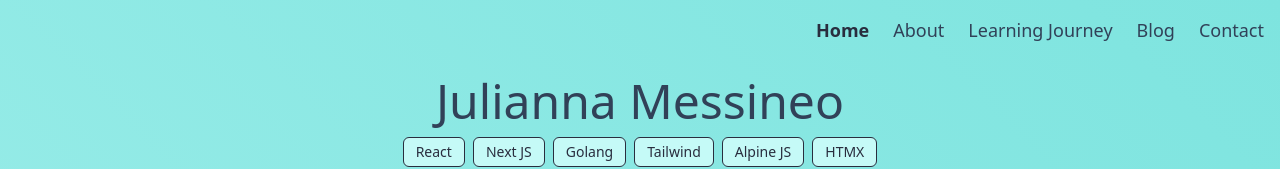
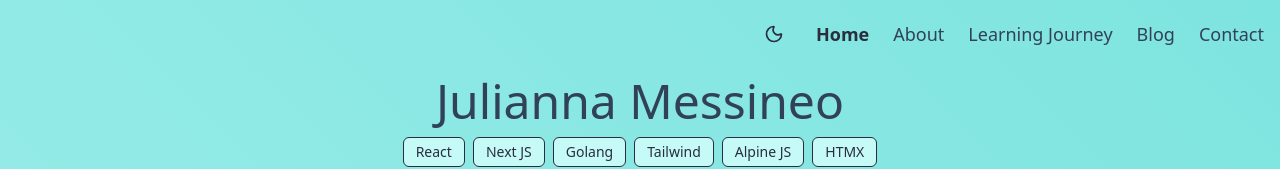
Before and after one commit to mathematiCode/Next-Portfolio, a Next.js app: page / in a window 1280 px wide. Shown: the top 169 px of the page. Built offline with nearby package versions, Linux system fonts and the light colour scheme.

Commit message:
Add dark mode provider and toggle

```diff
--- a/app/globals.css
+++ b/app/globals.css
@@ -22,7 +22,7 @@
 
 .dark {
   --color-primary: #b5e2e0;
-  --color-primary-hover: #eafefd;
+  --color-primary-hover: #98d6d3;
   --color-background-light: #121520;
   --color-background-dark: #0f1116;
   --color-surface: #1f222d;
--- a/app/layout.tsx
+++ b/app/layout.tsx
@@ -1,5 +1,6 @@
 import type { Metadata } from 'next';
 import Navbar from '../components/Navbar';
+import { ThemeProvider } from '../components/ThemeProvider';
 import '../index.css';
 import './globals.css';
 
@@ -16,11 +17,13 @@ export default function RootLayout({
   return (
     <html lang="en">
       <body className="antialiased relative min-h-screen">
-        <Navbar />
-        <div className="lg:px-9 mx-auto">{children}</div>
-        <p className="absolute bottom-0 left-0 right-0 text-center py-4">
-          © 2025 Julianna Messineo
-        </p>
+        <ThemeProvider>
+          <Navbar />
+          <div className="lg:px-9 mx-auto">{children}</div>
+          <p className="absolute bottom-0 left-0 right-0 text-center py-4">
+            © 2025 Julianna Messineo
+          </p>
+        </ThemeProvider>
       </body>
     </html>
   );
--- a/components/Navbar.tsx
+++ b/components/Navbar.tsx
@@ -3,6 +3,7 @@
 import Link from 'next/link';
 import { useState, useEffect } from 'react';
 import { usePathname } from 'next/navigation';
+import { ThemeToggle } from './ThemeToggle';
 
 function Navbar() {
   const [isScrolled, setIsScrolled] = useState(false);
@@ -36,6 +37,7 @@ function Navbar() {
       }`}
     >
       <div className="flex items-center text-lg justify-end gap-6 p-4">
+        <ThemeToggle />
         <Link
           href="/"
           className={`hover:text-primary transition-colors ${
--- /dev/null
+++ b/components/ThemeProvider.tsx
@@ -0,0 +1,67 @@
+'use client';
+
+import { useLayoutEffect, useState, createContext, useContext } from 'react';
+
+type Theme = 'light' | 'dark';
+
+// Helper function to get initial theme (runs only on client)
+function getInitialTheme(): Theme {
+  if (typeof window === 'undefined') return 'light';
+  const storedTheme = localStorage.getItem('theme') as Theme | null;
+  if (!storedTheme) {
+    const isDarkMode = window.matchMedia(
+      '(prefers-color-scheme: dark)'
+    ).matches;
+    return isDarkMode ? 'dark' : 'light';
+  }
+  return storedTheme;
+}
+
+export function ThemeProvider({ children }: { children: React.ReactNode }) {
+  const [theme, setTheme] = useState<Theme>(getInitialTheme);
+
+  const applyTheme = (newTheme: Theme) => {
+    if (typeof window === 'undefined') return;
+    const root = document.documentElement;
+
+    if (newTheme === 'dark') {
+      root.classList.add('dark');
+    } else {
+      root.classList.remove('dark');
+    }
+  };
+
+  const changeTheme = (newTheme: Theme) => {
+    setTheme(newTheme);
+    if (typeof window !== 'undefined') {
+      localStorage.setItem('theme', newTheme);
+    }
+    applyTheme(newTheme);
+  };
+
+  // Apply theme on mount and when theme changes
+  useLayoutEffect(() => {
+    applyTheme(theme);
+  }, [theme]);
+
+  return (
+    <ThemeContext.Provider value={{ theme, setTheme: changeTheme }}>
+      {children}
+    </ThemeContext.Provider>
+  );
+}
+
+// Create context for theme state (optional, for components that need theme)
+interface ThemeContextType {
+  theme: Theme;
+  setTheme: (theme: Theme) => void;
+}
+
+const ThemeContext = createContext<ThemeContextType>({
+  theme: 'light',
+  setTheme: () => {},
+});
+
+export function useTheme() {
+  return useContext(ThemeContext);
+}
--- /dev/null
+++ b/components/ThemeToggle.tsx
@@ -0,0 +1,40 @@
+'use client';
+
+import { useState, useEffect } from 'react';
+import { Sun, Moon } from 'lucide-react';
+import { useTheme } from './ThemeProvider';
+
+export function ThemeToggle() {
+  const { theme, setTheme } = useTheme();
+  const [mounted, setMounted] = useState(false);
+
+  useEffect(() => {
+    // eslint-disable-next-line react-hooks/set-state-in-effect
+    setMounted(true);
+  }, []);
+
+  const toggleTheme = () => {
+    setTheme(theme === 'light' ? 'dark' : 'light');
+  };
+
+  return (
+    mounted && (
+      <button
+        onClick={toggleTheme}
+        className="flex items-center justify-center p-2 rounded-md hover:bg-primary/10 transition-colors text-primary hover:text-primary-hover"
+        aria-label={
+          theme === 'light' ? 'Switch to dark mode' : 'Switch to light mode'
+        }
+        title={
+          theme === 'light' ? 'Switch to dark mode' : 'Switch to light mode'
+        }
+      >
+        {theme === 'light' ? (
+          <Moon className="w-5 h-5" />
+        ) : (
+          <Sun className="w-5 h-5" />
+        )}
+      </button>
+    )
+  );
+}
```
